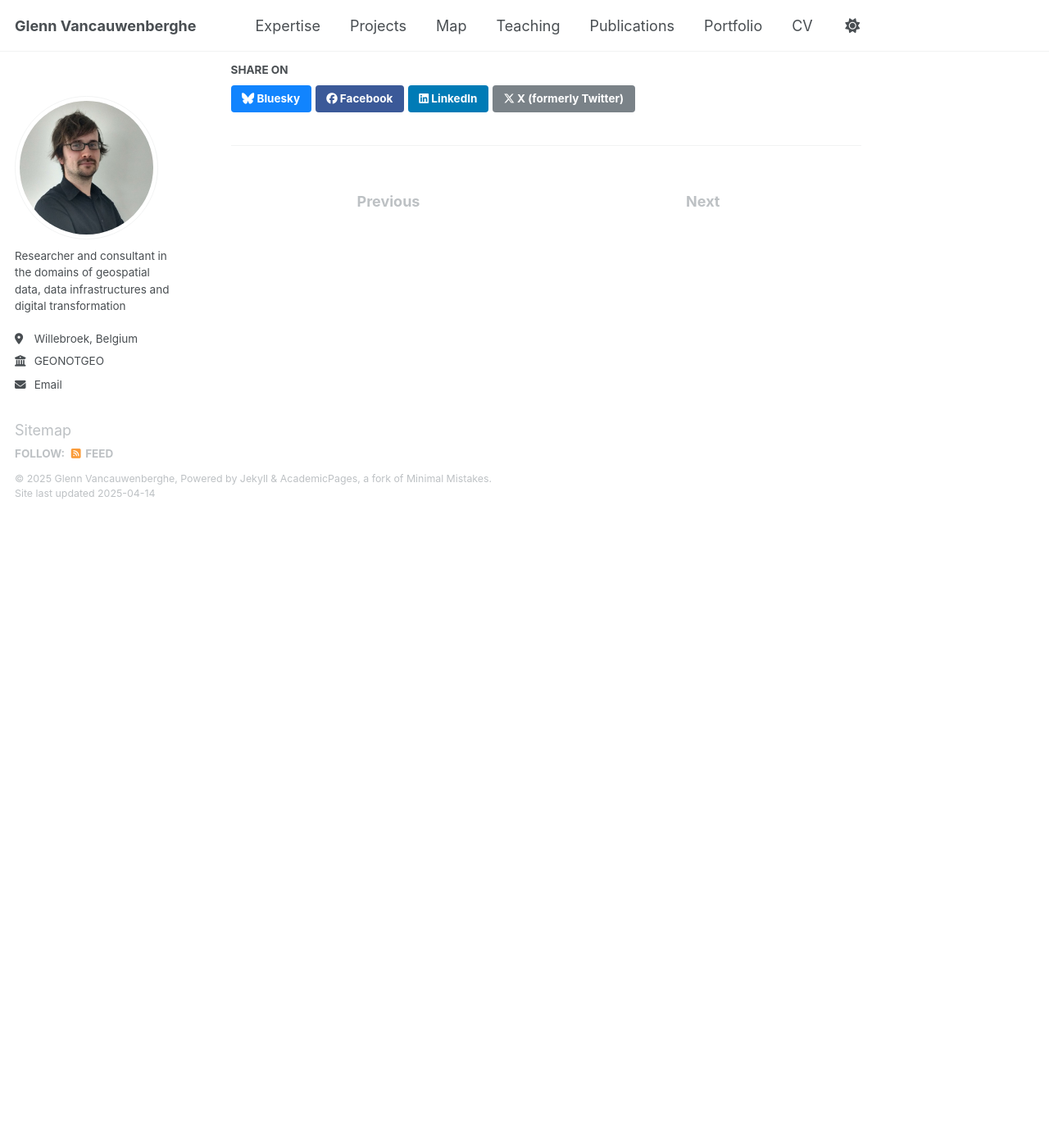
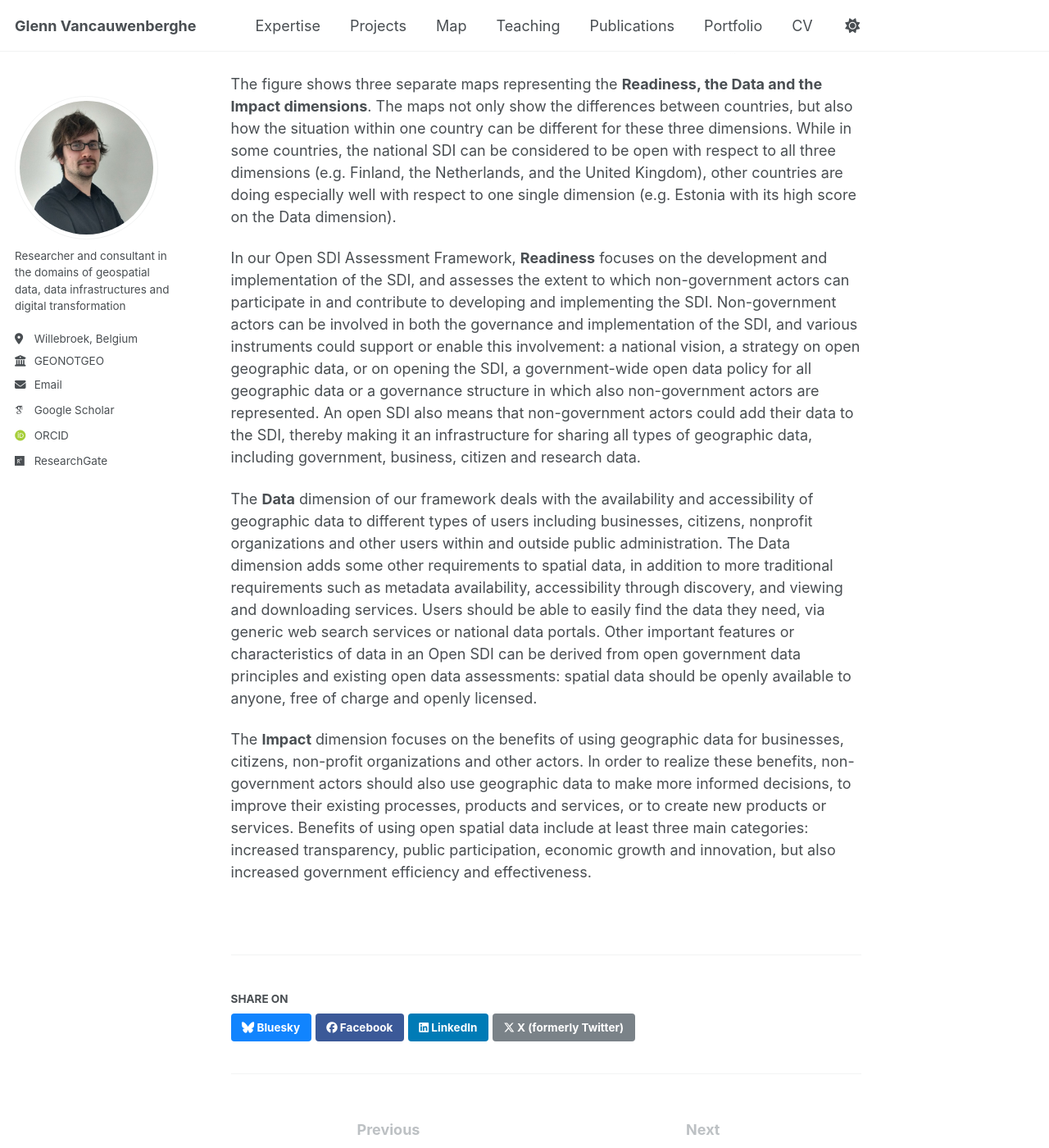
Before and after one commit to GVancauwenberghe/gvancauwenberghe.github.io, a Jekyll site: the page built from _portfolio/portfolio-4.md, in a window 1280 px wide and 1400 px high, scrolled down 1154 px. Shown: the whole window at 82% size. Built offline with Jekyll 4.4.1, drawn with Linux system fonts in a browser that asks for light colours; some web fonts are replaced; before the commit the page ends 1784 px from its top, so only the background shows below that; some of the changed text lies outside the part shown.

Commit message:
Update portfolio-4.md

```diff
--- a/_portfolio/portfolio-4.md
+++ b/_portfolio/portfolio-4.md
@@ -12,4 +10,12 @@ This paper introduced the **Open Spatial Data Infrastructure (SDI) Assessment Fr
 
 THe figure above shows the first **prototype of the Map of Open SDI in Europe** based on  preliminary data as collected by students, which were afterwards validated by the authors of this paper. This resulted in a full overview of the 28 EU Member States as well as Norway. It should be noted that the prototype was only used to introduce the rationale and approach behind the Open SDI Assessment Framework, since the process of validating the data was still ongoing and the preliminary data contained some missing and incorrect values. The figure shows how the Open SDI Assessment Framework allows for the comparison of countries with respect to the openness of their SDI.
 
+<br/><img src='/images/opensdi.jpg'>
+
 The figure shows three separate maps representing the **Readiness, the Data and the Impact dimensions**. The maps not only show the differences between countries, but also how the situation within one country can be different for these three dimensions. While in some countries, the national SDI can be considered to be open with respect to all three dimensions (e.g. Finland, the Netherlands, and the United Kingdom), other countries are doing especially well with respect to one single dimension (e.g. Estonia with its high score on the Data dimension).
+
+In our Open SDI Assessment Framework, **Readiness** focuses on the development and implementation of the SDI, and assesses the extent to which non-government actors can participate in and contribute to developing and implementing the SDI. Non-government actors can be involved in both the governance and implementation of the SDI, and various instruments could support or enable this involvement: a national vision, a strategy on open geographic data, or on opening the SDI, a government-wide open data policy for all geographic data or a governance structure in which also non-government actors are represented. An open SDI also means that non-government actors could add their data to the SDI, thereby making it an infrastructure for sharing all types of geographic data, including government, business, citizen and research data.
+
+The **Data** dimension of our framework deals with the availability and accessibility of geographic data to different types of users including businesses, citizens, nonprofit organizations and other users within and outside public administration.  The Data dimension adds some other requirements to spatial data, in addition to more traditional requirements such as metadata availability, accessibility through discovery, and viewing and downloading services. Users should be able to easily find the data they need, via generic web search services or national data portals. Other important features or characteristics of data in an Open SDI can be derived from open government data principles and existing open data assessments: spatial data should be openly available to anyone, free of charge and openly licensed.
+
+The **Impact** dimension focuses on the benefits of using geographic data for businesses, citizens, non-profit organizations and other actors. In order to realize these benefits, non-government actors should also use geographic data to make more informed decisions, to improve their existing processes, products and services, or to create new products or services. Benefits of using open spatial data include at least three main categories: increased transparency, public participation, economic growth and innovation, but also increased government efficiency and effectiveness.
```
Also changed, not shown: other parts of _portfolio/portfolio-4.md (+0 -2 lines).
